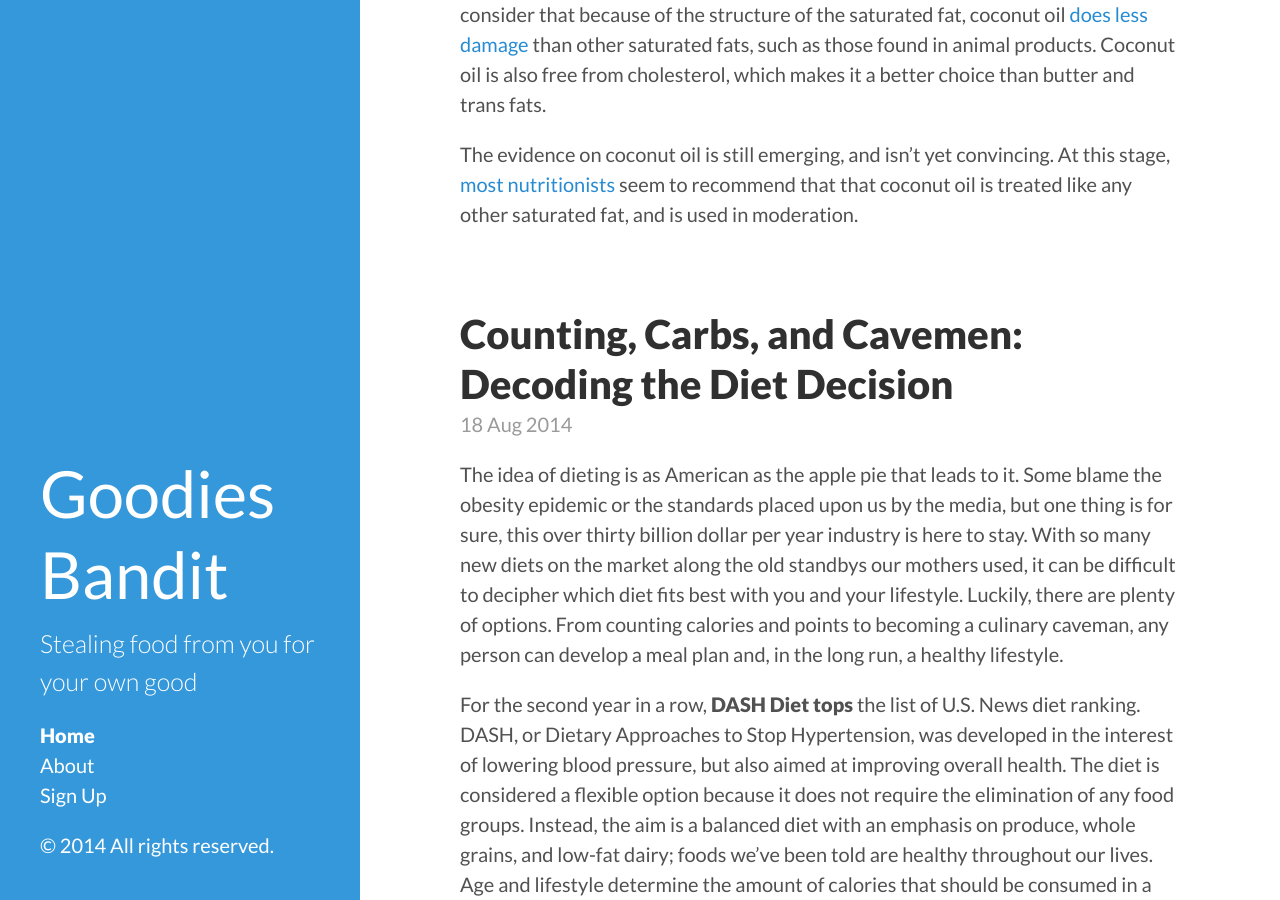
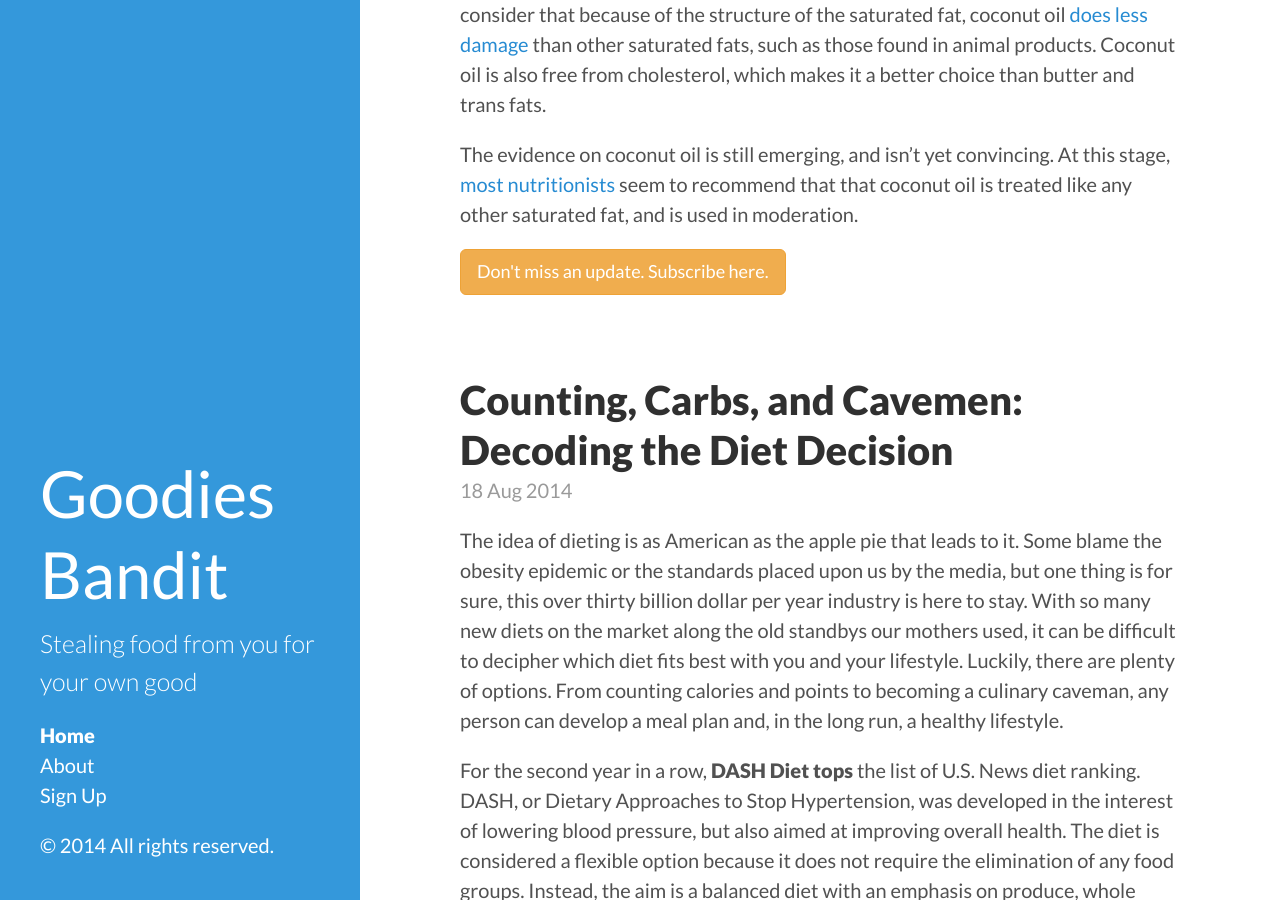
Before and after one commit to mgrowan/GoodiesBanditBlog, a Jekyll site: the page built from index.html, in a window 1280 px wide and 900 px high, scrolled down 2201 px. Built offline with Jekyll 4.4.1, drawn with Linux system fonts in a browser that asks for light colours; Markdown is read by kramdown in place of the engine named in the settings; the list of posts is cut into pages by our own code; some of the changed text lies outside the part shown.

Commit message:
Added subscribe to the bottom of each post.

```diff
--- a/index.html
+++ b/index.html
@@ -15,13 +15,14 @@ title: Home
     <span class="post-date">{{ post.date | date_to_string }}</span>
 
     {{ post.content }}
+
+      <div>
+          <a class="btn btn-warning btn-lg" href="http://eepurl.com/0x91b">Don't miss an update. Subscribe here.</a>
+      </div>
   </div>
   {% endfor %}
 </div>
 
-<div>
-    <a class="btn btn-warning btn-lg" href="http://eepurl.com/0x91b">Don't miss an update. Subscribe here.</a>
-</div>
 
 <div class="pagination">
   {% if paginator.next_page %}
```
